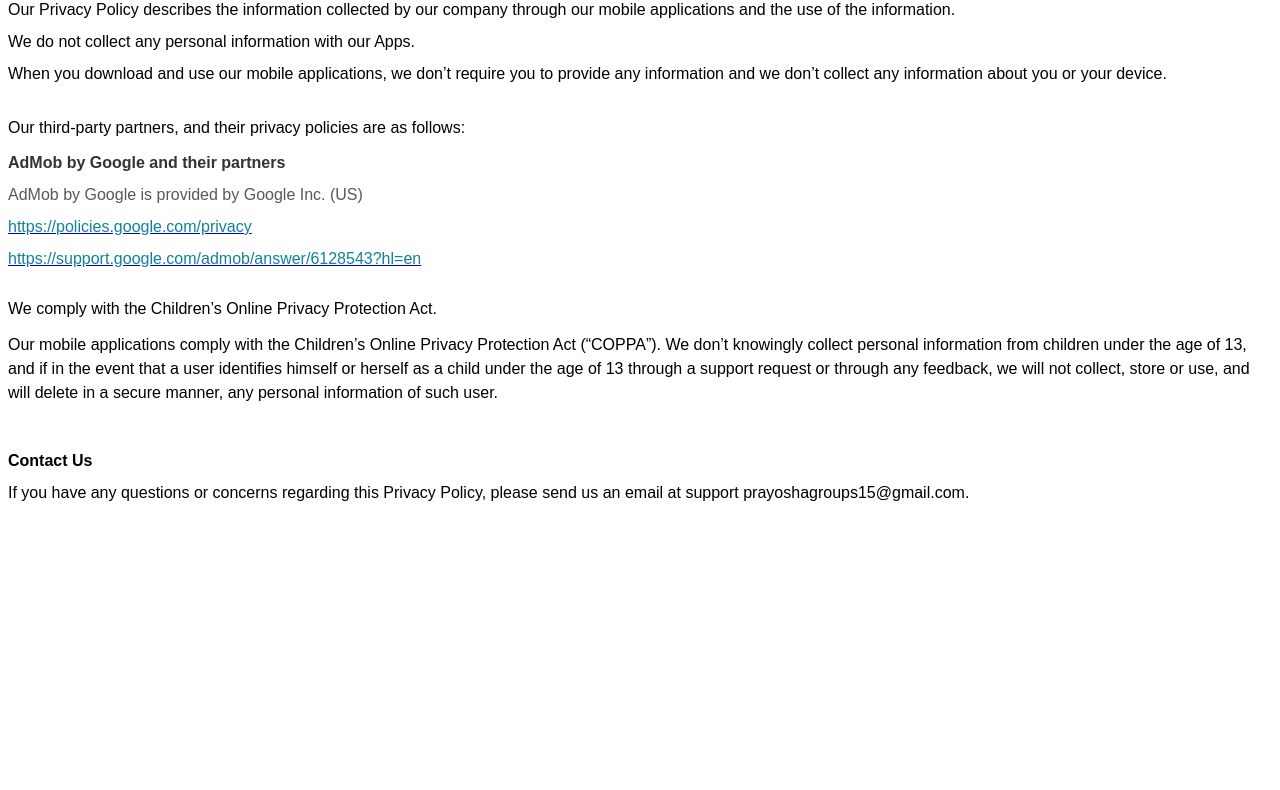
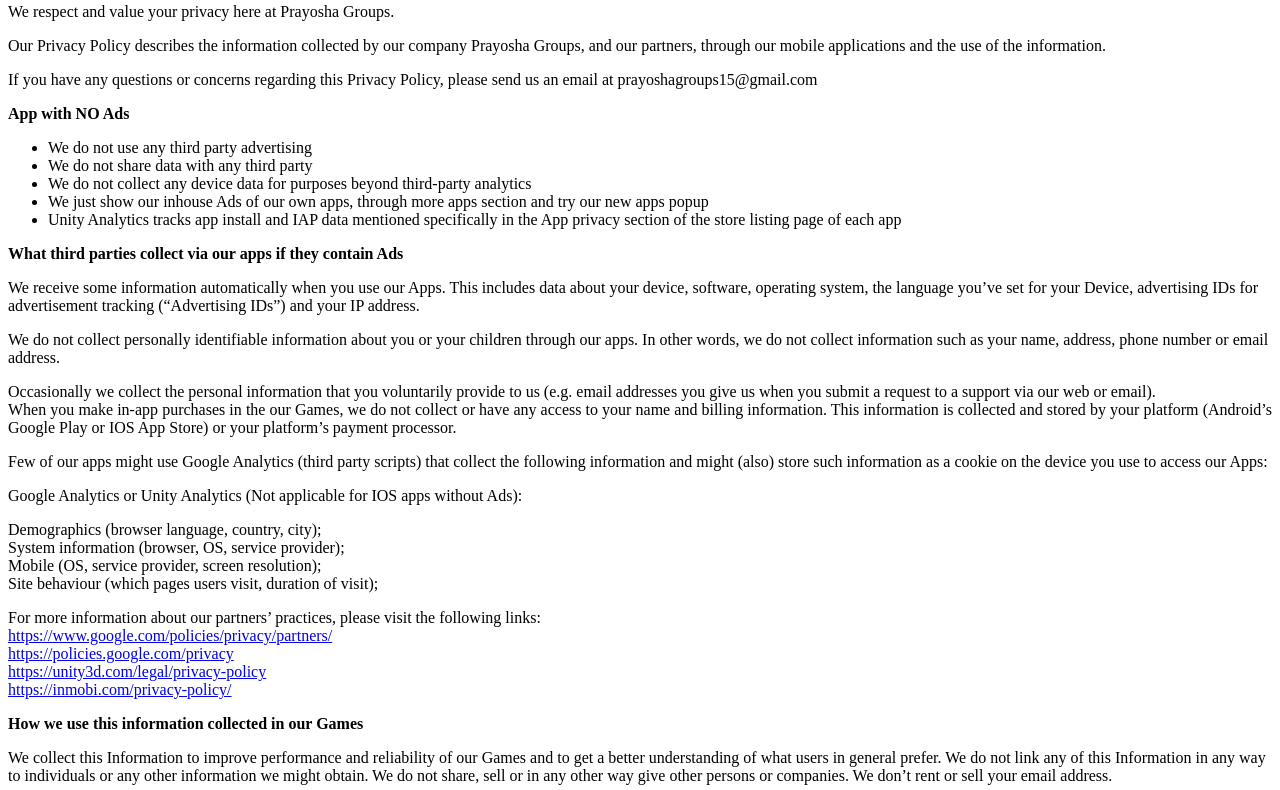
Before and after one commit to PrayoshaTechnologies/prayoshatechnologies.github.io, a plain HTML site: page index.html in a window 1280 px wide. Shown: the part 56-846 px from the top of the page. Before the commit the page ends 800 px from the top, so only its background shows below. Drawn offline with Linux system fonts and the light colour scheme.

Commit message:
Update index.html

```diff
--- a/index.html
+++ b/index.html
@@ -1,142 +1,76 @@
-<!DOCTYPE HTML PUBLIC "-//W3C//DTD HTML 4.0 Transitional//EN">
-<html>
+<!DOCTYPE html>
+<html lang="en-US" >
+<head>
+<meta charset="UTF-8" />
 
-<head>
-	<meta http-equiv="content-type" content="text/html; charset=windows-1251"/>
-	<title></title>
-	<style type="text/css">
-		@page { margin: 2cm }
-		p { margin-bottom: 0.5cm; background: transparent; line-height: 115% }
-		h4 { margin-top: 0.49cm; margin-bottom: 0.14cm; background: transparent; direction: ltr; color: #666666; line-height: 100%; text-align: left; page-break-inside: avoid; orphans: 2; widows: 2 }
-		h4.cjk { font-family: "NSimSun" }
-		h4.ctl { font-family: "Arial" }
-	</style>
+<!-- page title, displayed in your browser bar -->
+<title>Privacy Policy</title>
+
+<meta name="robots" content="index, follow" />
+
+<!-- mobile setting -->
+<meta name="viewport" content="width=device-width, initial-scale=1, maximum-scale=1">
+
 </head>
 
-<body dir="ltr">
-	<p align="left" style="margin-bottom: 0cm; border: none; padding: 0cm; line-height: 100%; page-break-inside: auto; orphans: 2; widows: 2; page-break-before: auto; page-break-after: auto">
-		<span style="background: #ffffff">
-			<font face="sans-serif" font size="3" style="font-size: 18pt">
-				<b>Privacy Policy</b>
-			</font>
-		</span>
-	</p><br/>
-
-	<p style="margin-bottom: 0cm; line-height: 100%">
-		<font face="sans-serif">
-			<font size="3" style="font-size: 12pt">
-				<span style="background: #ffffff">Our Privacy Policy describes the information collected by our company through our mobile applications and the use of the information.
-				</span>
-			</font>
-		</font>
-	</p>
-
-	<p style="margin-bottom: 0cm; line-height: 100%">
-		<font face="sans-serif">
-			<font size="3" style="font-size: 12pt">
-				<span style="background: #ffffff">We do not collect any personal information with our Apps.
-				</span>
-			</font>
-		</font>
-	</p>
-
-	<p style="margin-bottom: 1cm; line-height: 100%">
-		<font face="sans-serif">
-			<font size="3" style="font-size: 12pt">
-				<span style="background: #ffffff">When you download and use our mobile applications, we don&rsquo;t require you to provide any information and we don&rsquo;t collect any information about you or your device.
-				</span>
-			</font>
-		</font>
-	</p>
-
-	<p align="justify" style="margin-bottom: 0cm; line-height: 100%; background: #ffffff">
-		<font face="sans-serif">
-			<font size="3" style="font-size: 12pt">
-				<span style="background: #ffffff">Our third-party partners, and their privacy policies are as follows:
-				</span>
-			</font>
-		</font>
-	</p>
-
-	<h4 class="western" style="margin-top: 0.5cm; margin-bottom: 0cm; line-height: 100%; page-break-inside: auto; background: #ffffff; page-break-before: auto; page-break-after: auto">
-		<a name="_ji9u90j96u91"></a>
-		<font color="#333333">
-			<font face="sans-serif"><b>AdMob by Google and their partners</b>
-			</font>
-		</font>
-	</h4>
-
-	<p style="margin-bottom: 0cm; line-height: 100%; background: #ffffff">
-		<font color="#5a5857">
-			<font face="sans-serif">
-				<font size="3" style="font-size: 12pt">AdMob by Google is provided by Google Inc. (US)
-				</font>
-			</font>
-		</font>
-	</p>
-
-	<p style="margin-bottom: 0cm; line-height: 100%; background: #ffffff">
-		<a href="https://policies.google.com/privacy">
-			<font color="#118298">
-				<font face="sans-serif">
-					<font size="3" style="font-size: 12pt">https://policies.google.com/privacy
-					</font>
-				</font>
-			</font>
-		</a>
-	</p>
-
-	<p style="margin-bottom: 0cm; line-height: 100%; background: #ffffff">
-		<a href="https://support.google.com/admob/answer/6128543?hl=en">
-			<font color="#118298">
-				<font face="sans-serif">
-					<font size="3" style="font-size: 12pt">https://support.google.com/admob/answer/6128543?hl=en
-					</font>
-				</font>
-			</font>
-		</a>
-	</p><br/>
-
-	<p style="margin-bottom: 0cm; line-height: 100%">
-		<font face="sans-serif">
-			<font size="3" style="font-size: 12pt">
-				<span style="background: #ffffff">We comply with the Children&rsquo;s Online Privacy Protection Act.
-				</span>
-			</font>
-		</font>
-	</p>
-
-	<p style="margin-bottom: 0cm; line-height: 150%">
-		<font face="sans-serif">
-			<font size="3" style="font-size: 12pt">
-				<span style="background: #ffffff">
-					Our mobile applications comply with the Children&rsquo;s Online Privacy Protection Act (&ldquo;COPPA&rdquo;). We don&rsquo;t knowingly collect personal information from children under the age of 13, and if in the event that a user identifies himself or herself as a child under the age of 13 through a support request or through any feedback, we will not collect, store or use, and will delete in a secure manner, any personal information of such user.
-				</span>
-			</font>
-		</font>
-	</p>
-
-	<p style="margin-bottom: 0cm; line-height: 100%"><br/></p>
-
-	<p style="margin-bottom: 0cm; line-height: 100%">
-		<font face="sans-serif">
-			<font size="3" style="font-size: 12pt">
-				<b>
-					<span style="background: #ffffff">Contact Us
-					</span>
-				</b>
-			</font>
-		</font>
-	</p>
-
-	<p style="margin-bottom: 0cm; line-height: 100%">
-		<font face="sans-serif">
-			<font size="3" style="font-size: 12pt">
-				<span style="background: #ffffff">If you have any questions or concerns regarding this Privacy Policy, please send us an email at support prayoshagroups15@gmail.com.
-				</span>
-			</font>
-		</font>
-	</p>
-
+<body>
+<div id='main'>
+	<h3 class='av-special-heading-tag'  itemprop="headline"  >Privacy Policy</h3>
+	<p>We respect and value your privacy here at Prayosha Groups.</p>
+	<p>Our Privacy Policy describes the information collected by our company Prayosha Groups, and our partners, through our mobile applications and the use of the information.</p>
+<div></div>
+<div></div>
+<div>
+<p>If you have any questions or concerns regarding this Privacy Policy, please send us an email at prayoshagroups15@gmail.com</p>
+</div>
+<p><strong>App with NO Ads </strong></p>
+<ul>
+<li>We do not use any third party advertising</li>
+<li>We do not share data with any third party</li>
+<li>We do not collect any device data for purposes beyond third-party analytics</li>
+<li>We just show our inhouse Ads of our own apps, through more apps section and try our new apps popup</li>
+<li>Unity Analytics tracks app install and IAP data mentioned specifically in the App privacy section of the store listing page of each app</li>
+</ul>
+<div>
+<p><b>What third parties collect via our apps if they contain Ads</b></p>
+<p>We receive some information automatically when you use our Apps. This includes data about your device, software, operating system, the language you&#8217;ve set for your Device, advertising IDs for advertisement tracking (&#8220;Advertising IDs&#8221;) and your IP address.</p>
+<p>We do not collect personally identifiable information about you or your children through our apps. In other words, we do not collect information such as your name, address, phone number or email address.</p>
+</div>
+<div align="justify"><span class="ws12">Occasionally we collect the personal information that you voluntarily provide to us (e.g. email addresses you give us when you submit a request to a support via our web or email).</span></div>
+<div align="justify"></div>
+<div align="justify"></div>
+<div align="justify">When you make in-app purchases in the our Games, we do not collect or have any access to your name and billing information. This information is collected and stored by your platform (Android&#8217;s Google Play or IOS App Store) or your platform&#8217;s payment processor.</div>
+<div align="justify">
+<p>Few of our apps might use Google Analytics (third party scripts) that collect the following information and might (also) store such information as a cookie on the device you use to access our Apps:</p>
+<p>Google Analytics or Unity Analytics (Not applicable for IOS apps without Ads):</p>
+<p>Demographics (browser language, country, city);<br />
+System information (browser, OS, service provider);<br />
+Mobile (OS, service provider, screen resolution);<br />
+Site behaviour (which pages users visit, duration of visit);</p>
+</div>
+<div align="justify">
+<div align="justify"><span class="ws12">For more information about our partners&#8217; practices, please visit the following links:</span></div>
+<div align="justify"><span class="ws12"><a class="style4" title="" href="https://www.google.com/policies/privacy/partners/" target="_blank" rel="noopener">https://www.google.com/policies/privacy/partners/</a></span></div>
+<div align="justify"><span class="float-css"><a class="link_font" href="https://policies.google.com/privacy" target="_blank" rel="noopener">https://policies.google.com/privacy</a></span></div>
+<div align="justify"><a href="https://unity3d.com/legal/privacy-policy">https://unity3d.com/legal/privacy-policy</a></div>
+<div align="justify"><a href="https://inmobi.com/privacy-policy/">https://inmobi.com/privacy-policy/</a></div>
+</div>
+<div align="justify"></div>
+<div>
+<p><b>How we use this information collected in our Games</b></p>
+<p>We collect this Information to improve performance and reliability of our Games and to get a better understanding of what users in general prefer. We do not link any of this Information in any way to individuals or any other information we might obtain. We do not share, sell or in any other way give other persons or companies. We don’t rent or sell your email address.</p>
+<p>Our mobile applications comply with the Children&#8217;s Online Privacy Protection Act (&#8220;COPPA&#8221;). <span class="ws12">In the event that a user identifies himself/herself as a child under the age of 13 through a support request or feedback, we will not collect, store or use and will delete in a secure manner any personal information of such a user.</span><b></b></p>
+<p>We take care of filtering categories of sensitive and unsuitable ads for children. But rarely can an advertiser misclassify your ads, and this situation is beyond our reach.</p>
+<p><b>Changes to this privacy policy</b></p>
+<p>Prayosha Groups has the discretion to update this privacy policy at any time. When we do, we will revise the updated date at the bottom of this page. We encourage Users to frequently check this page for any changes to stay informed about how we are helping to protect the personal information we collect. You acknowledge and agree that it is your responsibility to review this privacy policy periodically and become aware of modifications.</p>
+<p><strong>Cookies</strong></p>
+<p>When you visit our website, we may send cookies to your computer that uniquely identify your browser. We use cookies to improve the quality of our service by storing user preferences and tracking usage information. Most browsers allow you to disable cookies or set your browser to alert you when cookies are being sent to your computer.</p>
+<p><b>Contacting us</b></p>
+<p>If you have any questions about this Privacy Policy, the practices of this site, or your dealings with our Apps, please contact us at:<br />
+prayoshagroups15@gmail.com.</p>
+<p>This document was last updated on Sept 01, 2022</p>
+</div>
+<!-- end main -->
+</div>
 </body>
 </html>
```
